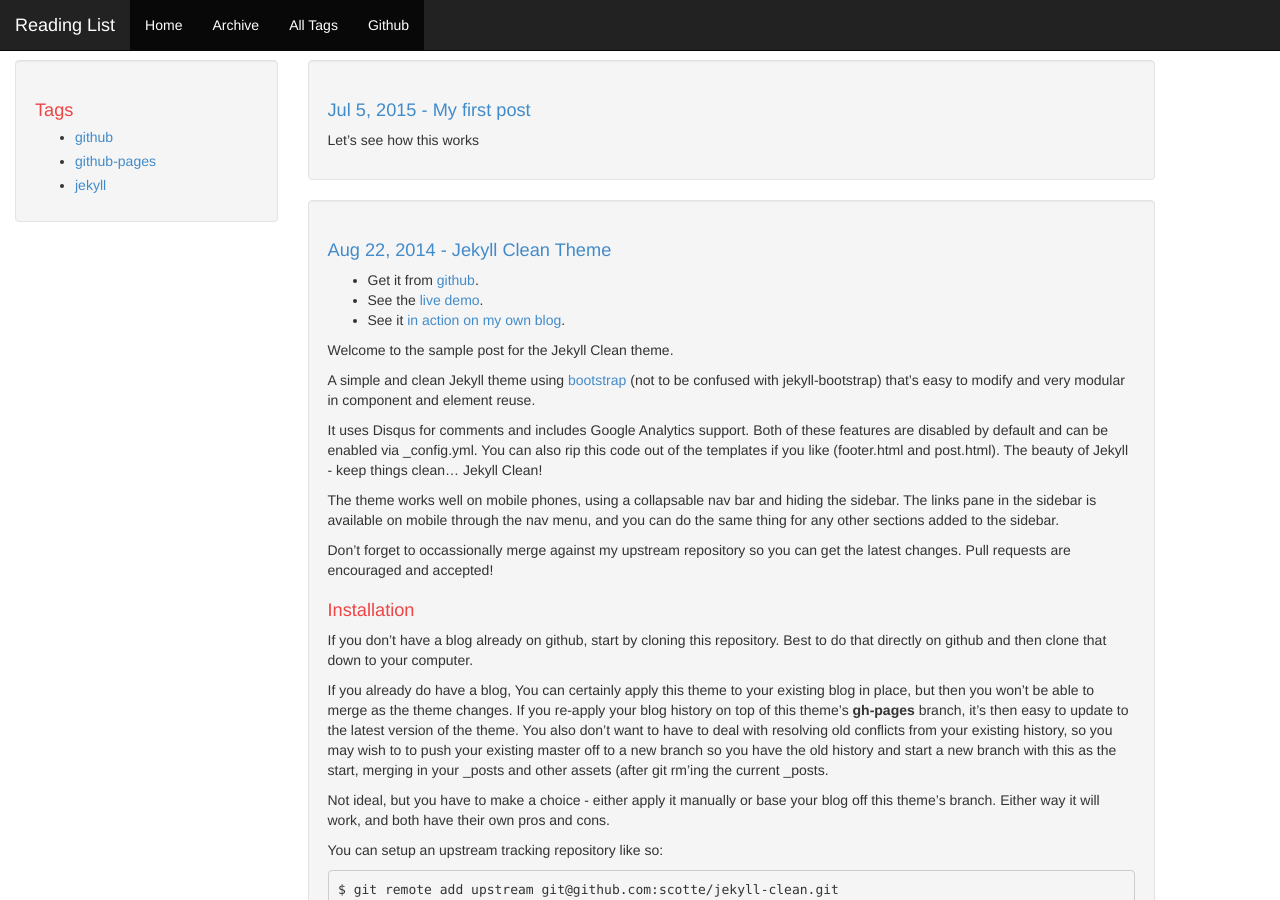
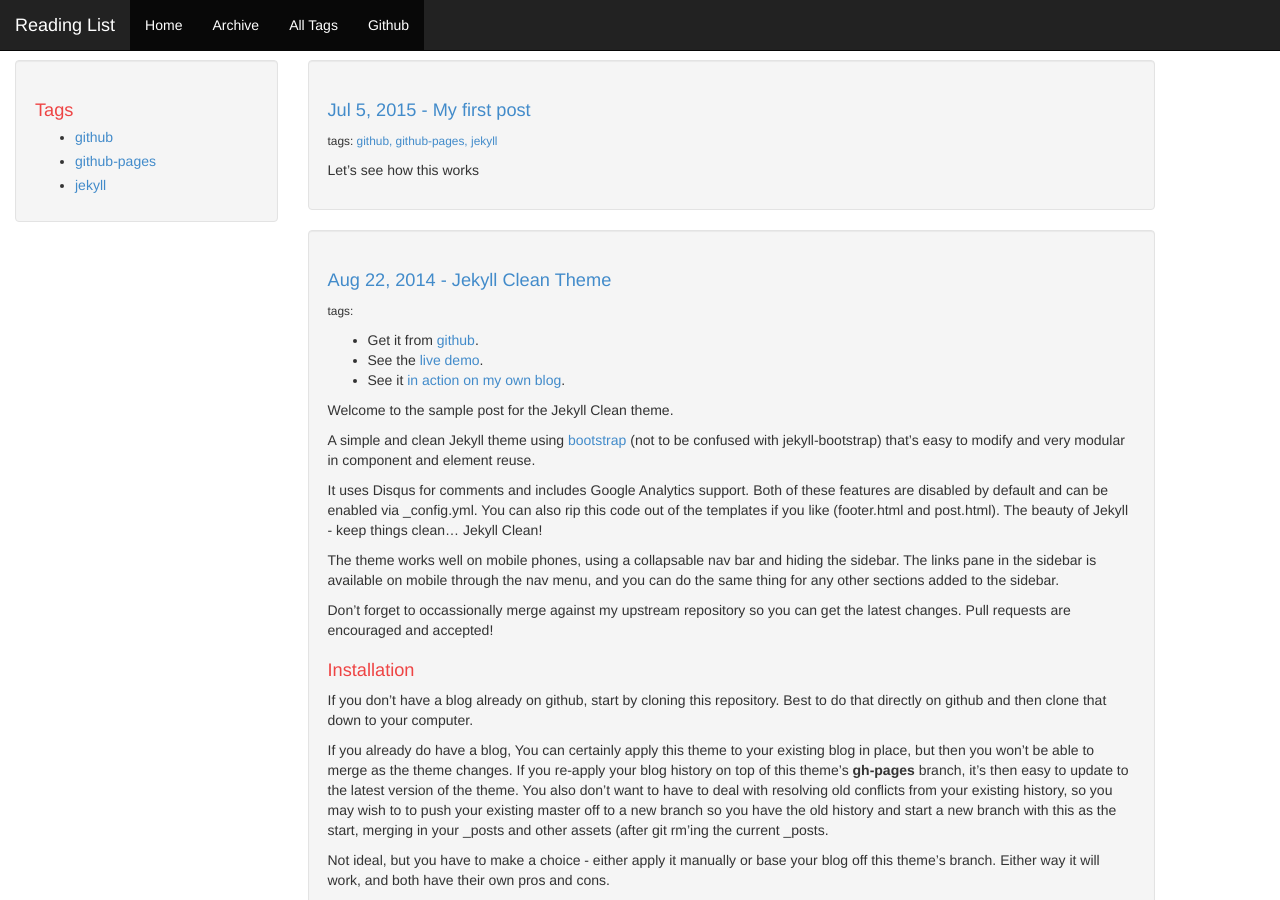
Before and after one commit to allenyin/reading_list, a Jekyll site: the page built from index.html, in a window 1280 px wide and 900 px high. Built offline with Jekyll 4.4.1, drawn with Linux system fonts in a browser that asks for light colours; Markdown is read by kramdown in place of the engine named in the settings; the list of posts is cut into pages by our own code; some of the changed text lies outside the part shown.

Commit message:
Now tags show up on home page.

```diff
--- a/archive.html
+++ b/archive.html
@@ -16,7 +16,9 @@ layout: default
             <ul>
         {% endif %}
     {% endunless %}
-    <li><a href="{{ site.baseurl}}{{ post.url }}">{{ post.date | date: "%b %-d" }} - {{ post.title }}</a></li>
+    <li>
+        <a href="{{ site.baseurl}}{{ post.url }}">{{ post.date | date: "%b %-d" }} - {{ post.title }}</a>
+    </li>
 {% endfor %}
 </ul>
 </div>
--- a/index.html
+++ b/index.html
@@ -6,6 +6,20 @@ layout: default
 <div class="article">
     <div class="well">
         <h1><a href="{{ site.baseurl}}{{ post.url }}">{{ post.date | date: "%b %-d, %Y" }} - {{ post.title }}</a></h1>
+
+        <p>
+        <small>
+        tags:
+            {% for tag in post.tags %}
+                {% if forloop.last %}
+                <span><a href="{{ site.baseurl }}/tags/{{ tag }}.html">{{ tag }}</a></span>
+                {% else %}
+                <span><a href="{{ site.baseurl }}/tags/{{ tag }}.html">{{ tag }},</a></span>
+                {% endif %}
+            {% endfor %}
+        </small>
+        </p>
+
         {% if site.comments == true and post.comments == true and site.disqus != '' %}
           <p class="author"><a href="{{ site.baseurl }}{{ post.url }}/#disqus_thread">Comments</a></p>
         {% endif %}
```
